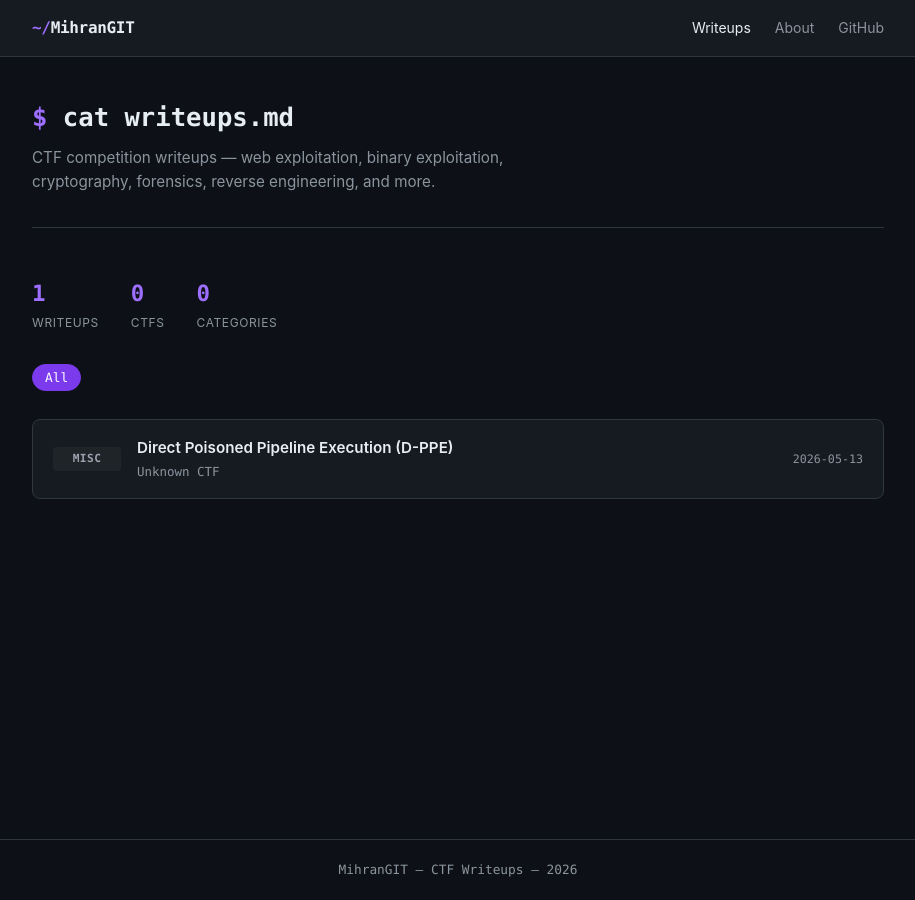
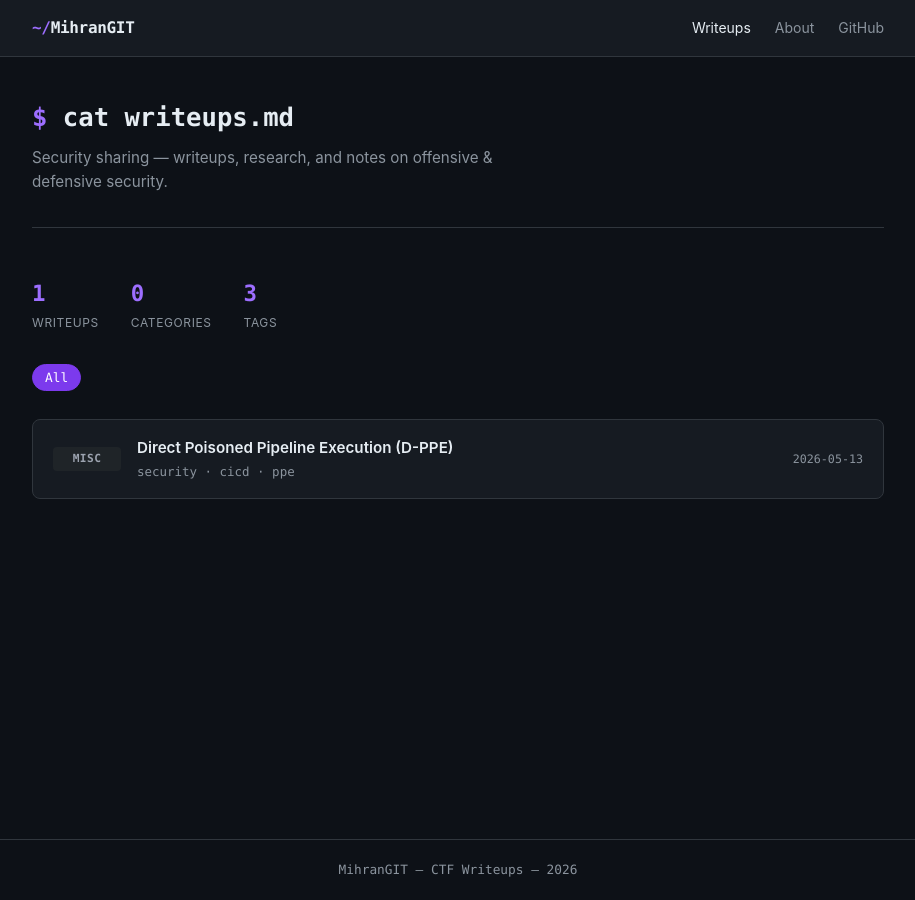
Before and after one commit to MihranGIT/MihranGIT.github.io, a Jekyll site: the page built from index.html, in a window 1280 px wide. Shown: the whole page, without its empty margins (182-1097 px from the left). Built offline with Jekyll 4.4.1, drawn with Linux system fonts in a browser that asks for light colours.

Commit message:
Update homepage: tagline, tags instead of CTF field, drop CTFs stat

```diff
--- a/index.html
+++ b/index.html
@@ -1,16 +1,16 @@
 ---
 layout: default
-title: "CTF Writeups"
+title: "Security sharing"
 ---
 
 <section class="hero">
   <h1><span class="prompt">$</span> cat writeups.md</h1>
-  <p>CTF competition writeups — web exploitation, binary exploitation, cryptography, forensics, reverse engineering, and more.</p>
+  <p>Security sharing — writeups, research, and notes on offensive &amp; defensive security.</p>
 </section>
 
 {% assign all_posts = site.posts %}
 {% assign total = all_posts | size %}
-{% assign ctfs = all_posts | map: "ctf" | uniq | compact | size %}
+{% assign all_tags = all_posts | map: "tags" | join: ',' | split: ',' | uniq | compact %}
 {% assign categories = all_posts | map: "category" | uniq | compact %}
 
 {% if total > 0 %}
@@ -20,12 +20,12 @@ title: "CTF Writeups"
     <span class="stat-label">Writeups</span>
   </div>
   <div class="stat">
-    <span class="stat-num">{{ ctfs }}</span>
-    <span class="stat-label">CTFs</span>
+    <span class="stat-num">{{ categories | size }}</span>
+    <span class="stat-label">Categories</span>
   </div>
   <div class="stat">
-    <span class="stat-num">{{ categories | size }}</span>
-    <span class="stat-label">Categories</span>
+    <span class="stat-num">{{ all_tags | size }}</span>
+    <span class="stat-label">Tags</span>
   </div>
 </div>
 
@@ -48,7 +48,7 @@ title: "CTF Writeups"
         <span class="card-cat {{ post.category | default: 'misc' }}">{{ post.category | default: "misc" }}</span>
         <div class="card-body">
           <div class="card-title">{{ post.title }}</div>
-          <div class="card-meta">{{ post.ctf | default: "Unknown CTF" }}</div>
+          <div class="card-meta">{{ post.tags | join: " · " | default: "untagged" }}</div>
         </div>
         <div class="card-right">
           {% if post.difficulty %}
```
